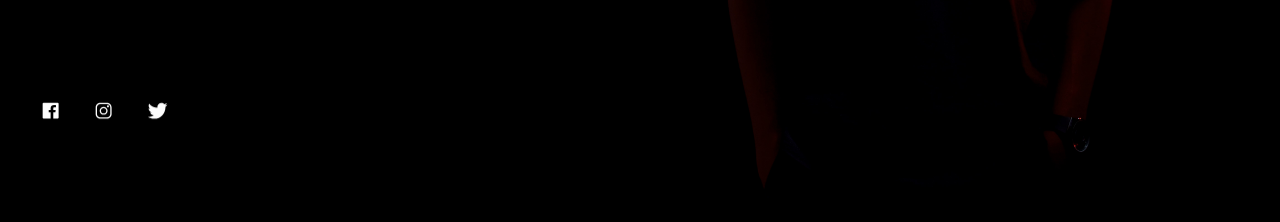
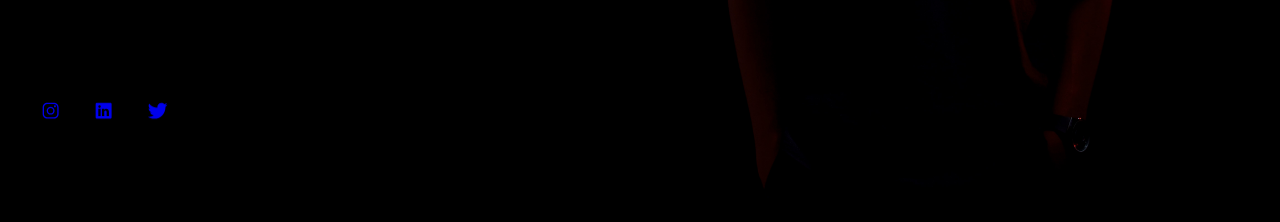
Before and after one commit to EricNdivo/portfolioproject, a Django app: page / in a window 1280 px wide. Shown: the part 578-800 px from the top of the page. Run offline with Django 4.2, Linux system fonts and the light colour scheme; some libraries are stand-ins or nearby versions.

Commit message:
home socials update

```diff
--- a/templates/index.html
+++ b/templates/index.html
@@ -70,9 +70,16 @@
                 </div>
 
                 <div class="home__social">
-                    <ion-icon name="logo-facebook" class="home__social-icon"><a href="facebook"></a></ion-icon>
-                    <ion-icon name="logo-instagram" class="home__social-icon"></ion-icon>
-                    <ion-icon name="logo-twitter" class="home__social-icon"></ion-icon><a href="twitter"></a>
+                    <a href="https://instagram.com/eric.ndivo/">
+                        <ion-icon name="logo-instagram" class="home__social-icon"></ion-icon>
+                    </a>
+                    <a href="https://www.linkedin.com/in/eric-ndivo/">
+                        <ion-icon name="logo-linkedin" class="home__social-icon"></ion-icon>
+                    </a>
+                    <a href="https://twitter.com/j_69whiskey">
+                        <ion-icon name="logo-twitter" class="home__social-icon"></ion-icon>
+                    </a>
+
                 </div>
 
             </div>
```
